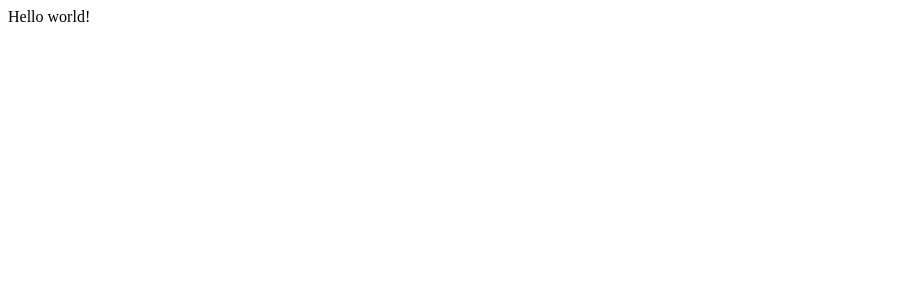
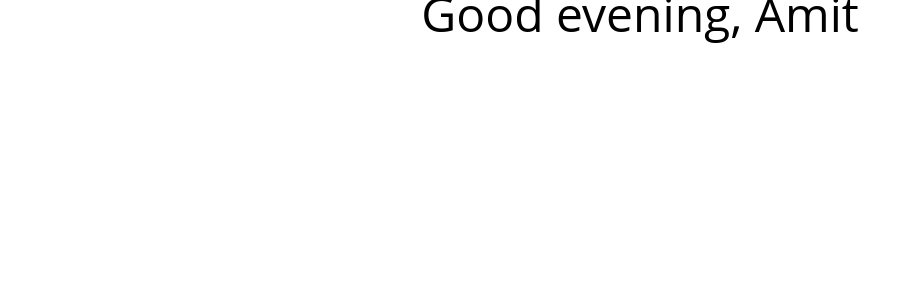
Before and after one commit to adhamu/startpage, a React app: page / in a window 1280 px wide. Shown: the top 300 px of the page, without its empty margins (0-913 px from the left). Built offline with nearby package versions, Linux system fonts and the light colour scheme; the HTML template or start-up script is replaced by a standard one.

Commit message:
Basic commit

```diff
--- a/src/App.tsx
+++ b/src/App.tsx
@@ -1,5 +1,44 @@
 import * as React from 'react'
+import { Global, css } from '@emotion/react'
+import styled from '@emotion/styled'
 
-const App = (): JSX.Element => <>Hello world!</>
+const timeOfDay = () => {
+  const hour = new Date().getHours()
+
+  if (hour >= 5 && hour < 12) {
+    return 'morning'
+  } else if (hour >= 12 && hour < 17) {
+    return 'afternoon'
+  } else if ((hour >= 17 && hour <= 23) || hour < 5) {
+    return 'evening'
+  }
+}
+
+const GlobalStyle = css`
+  * {
+    padding: 0;
+    margin: 0;
+  }
+  body {
+    font-family: 'Open Sans', cursive;
+    font-size: 16px;
+    line-height: 28px;
+  }
+`
+
+const Greeting = styled.div`
+  display: grid;
+  place-content: center;
+  height: 100%;
+  gap: 1ch;
+  font-size: 3em;
+`
+
+const App = (): JSX.Element => (
+  <>
+    <Global styles={GlobalStyle} />
+    <Greeting>Good {timeOfDay()}, Amit</Greeting>
+  </>
+)
 
 export default App
```
Also changed, not shown: package.json (+9 -3 lines), 1 other file (tests, documents, lock files or other folders).
